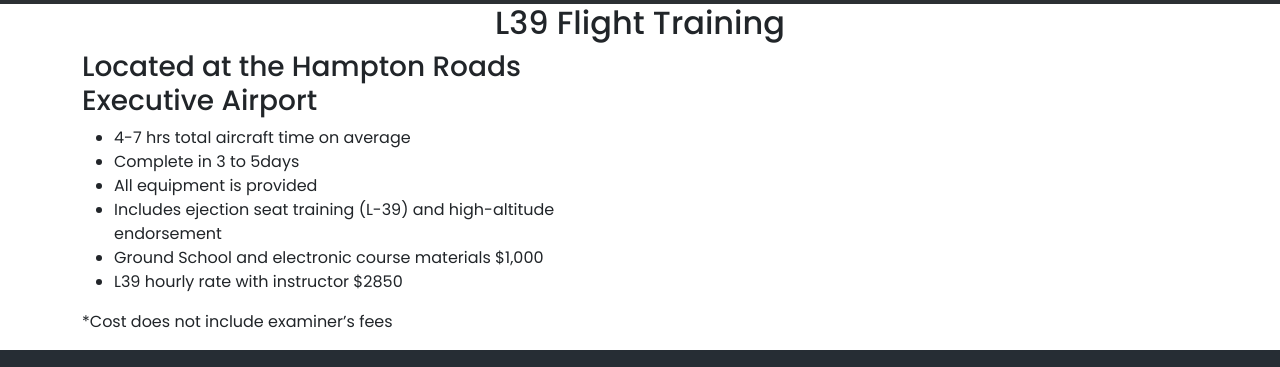
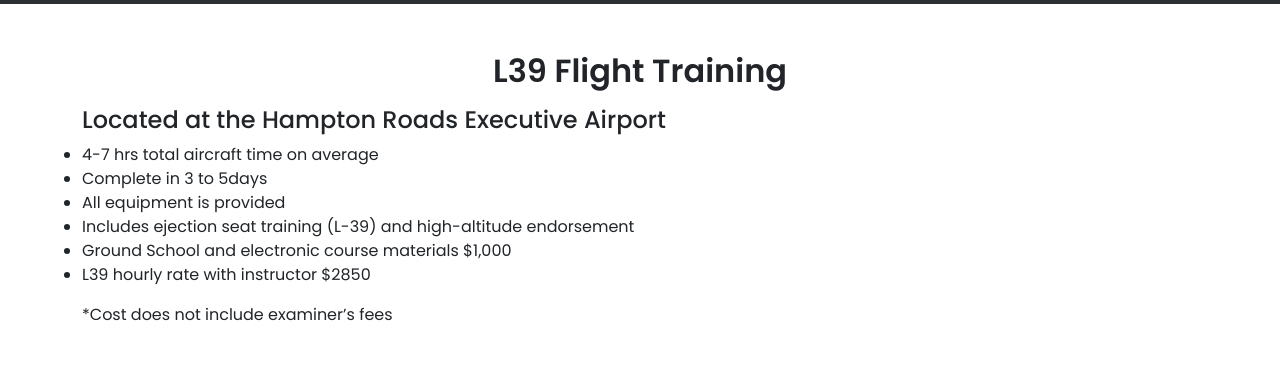
Before and after one commit to GonzaloFloresR/UpAndReadyFlyght, a plain HTML site: page training/l39/index.html in a window 1280 px wide. Shown: the part 796-1163 px from the top of the page. Drawn offline with nearby package versions, Linux system fonts and the light colour scheme; grey boxes are pictures that could not be loaded.

Commit message:
Location

```diff
--- a/training/l39/index.html
+++ b/training/l39/index.html
@@ -3,7 +3,7 @@
 <head>
     <meta charset="UTF-8">
     <meta name="viewport" content="width=device-width, initial-scale=1.0">
-    <title>L29 Flight Training Program</title>
+    <title>L39 Flight Training Program</title>
     <link href="https://cdn.jsdelivr.net/npm/bootstrap@5.3.2/dist/css/bootstrap.min.css" rel="stylesheet" integrity="sha384-T3c6CoIi6uLrA9TneNEoa7RxnatzjcDSCmG1MXxSR1GAsXEV/Dwwykc2MPK8M2HN" crossorigin="anonymous">
     <link rel="stylesheet" href="../../css/style.css">
 </head>
@@ -57,19 +57,24 @@
                 </div>
             </nav>
         </div>
+    </header>
 
-    </header>
 
     <figure class="position-relative mb-0" id="mainVideo">
             <video class="w-100" src="../../img/video/up&readyflight_1.mp4" autoplay loop muted poster="../../img/DSC_0360.png"></video>
             <div class="position-absolute bottom-0 py-3 bg-dark w-100"><h1 class="fs-1 text-center fw-semibold"> L29 Flight Training Program</h1></div>
         <!-- <img src="./img/Up and Ready fleet.jpg" alt="Hemoso avión"> -->
     </figure>
+
+
     <main class="container">
-        <section class="row d-flex">
-            <div><h2 class="text-center">L39 Flight Training</h2></div>
-                <div class="col-lg-6">
-                    <h3>Located at the Hampton Roads Executive Airport</h3>
+        <section class="row d-flex py-5">
+            <div><h2 class="text-center fs-2 fw-semibold mb-3">L39 Flight Training</h2></div>
+                <div class="col-lg-5">
+
+                </div>
+                <div class="col-lg-7 mt-3 mt-lg-0"></div>
+                    <h3 class="fs-4 fw-medium">Located at the Hampton Roads Executive Airport</h3>
                     <ul>
                         <li>4-7 hrs total aircraft time on average</li>
                         <li>Complete in 3 to 5days</li>
@@ -82,8 +87,9 @@
                         *Cost does not include examiner’s fees
                 </div>
         </section>
+    </main>
 
-    </main>
+
     <footer class="bg-dark position-relative top-0 w-100 fs-6">
         <div class="container">
             <div class="row">
```
Also changed, not shown: location/index.html (+1 -1 lines).
